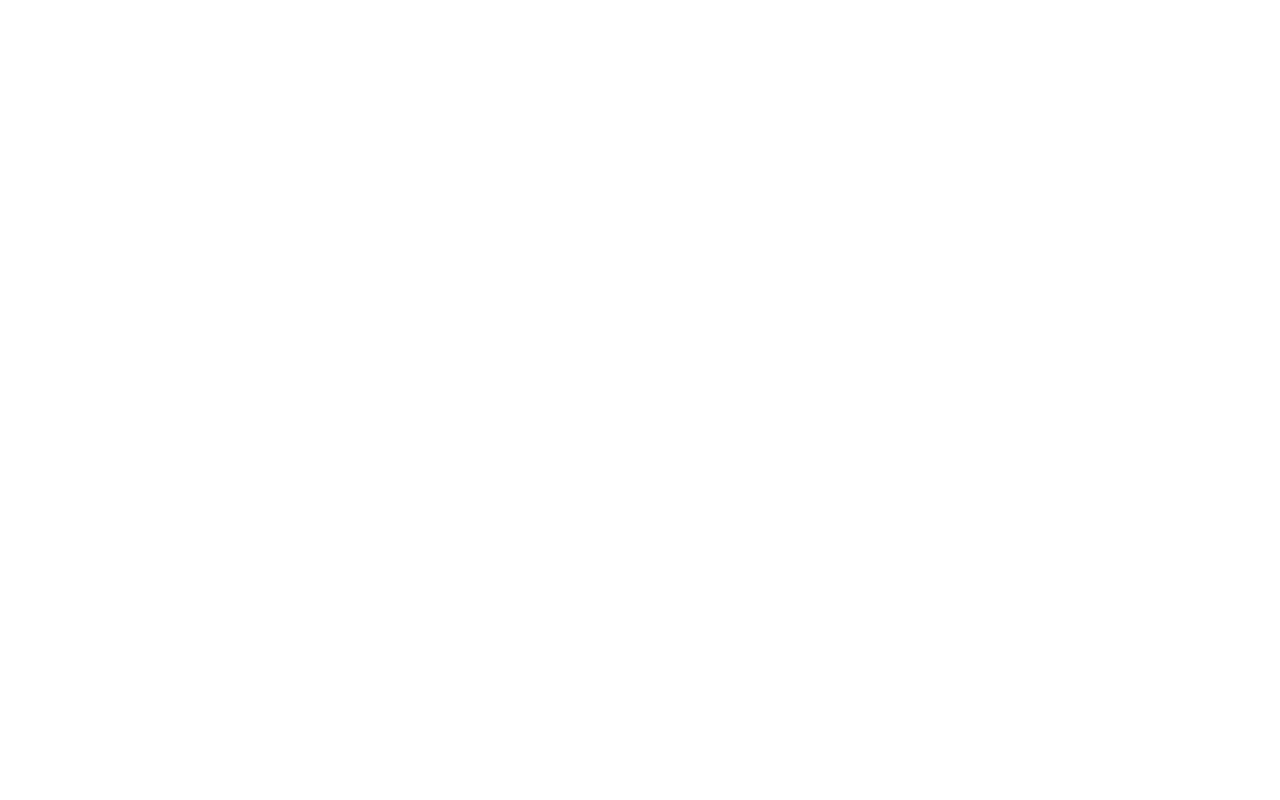
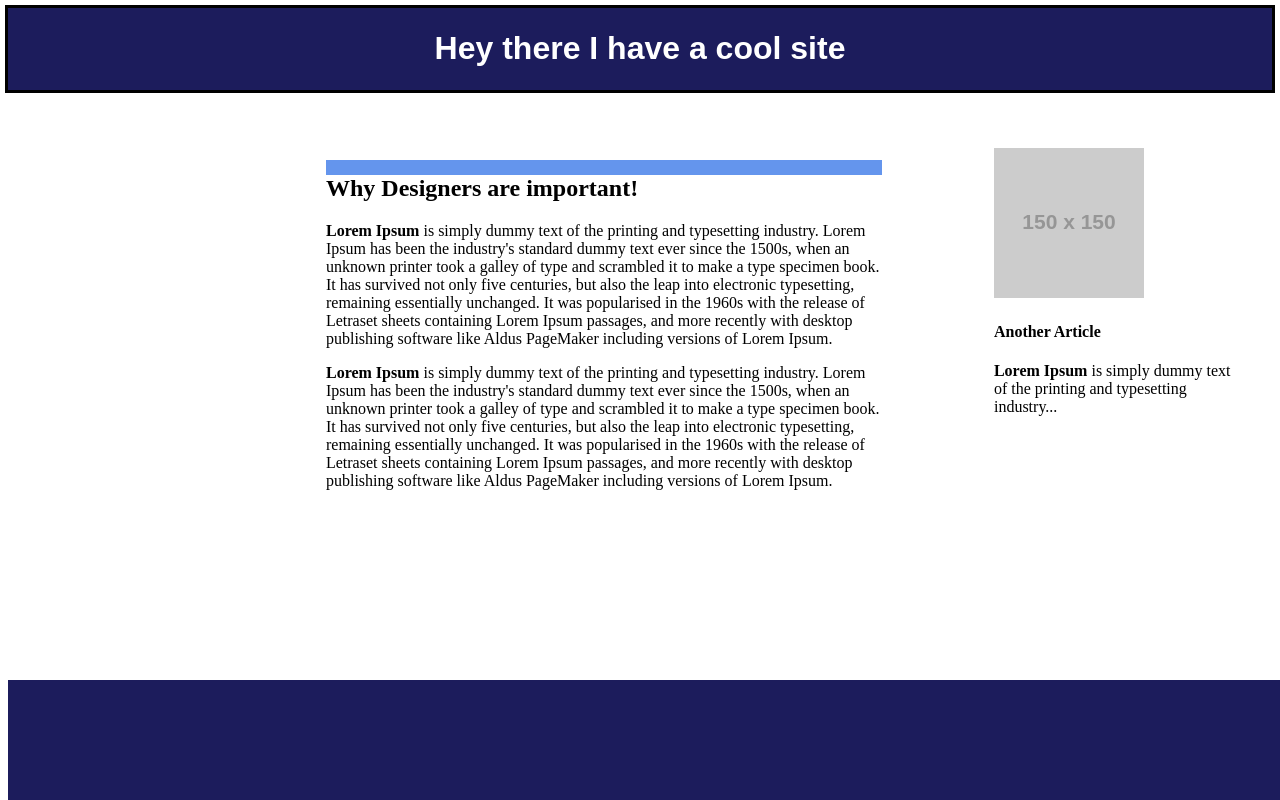
Before and after one commit to clhartman/Day-2-Warmup, a plain HTML site: page index.html in a window 1280 px wide. Drawn offline with Linux system fonts and the light colour scheme; placeholder pictures from the web are drawn by us.

Commit message:
HTML and CSS Updated

```diff
--- a/assets/style.css
+++ b/assets/style.css
@@ -0,0 +1,42 @@
+body {
+  min-height: 95vh;
+}
+
+section {
+    padding-top: 50px;
+    padding-right: 5px;
+    padding-bottom: 50px;
+    padding-left: 299px;
+    margin: 0px 1.5%;
+    width: 44%;
+    float: left;
+}
+
+header {
+    background-color: rgb(28, 28, 92);
+    color: white;
+    text-align: center;
+    font-family: arial;
+    padding: 1px;
+    outline-style: solid;
+    outline-color: black;
+}
+h2 {
+    border-top: 15px solid cornflowerblue;
+}
+
+aside {
+    width: 20%;
+    float: right;
+    margin: 15px 0.5%;
+    border: 16px;
+    padding: 43px 1.5%;
+}
+
+footer {
+    background: rgb(28, 28, 92);
+    position: fixed;
+    width: 100%;
+    bottom: 0;
+    height: 7.5rem;
+}
--- a/index.html
+++ b/index.html
@@ -4,9 +4,37 @@
     <meta charset="UTF-8">
     <meta name="viewport" content="width=device-width, initial-scale=1.0">
     <meta http-equiv="X-UA-Compatible" content="ie=edge">
-    <title>Document</title>
+    <link rel="stylesheet" href="assets/style.css">
+    <title>Such a Cool Site</title>
 </head>
 <body>
+    <header>
+        <h1>Hey there I have a cool site</h1>
+    </header>
+    <div>
 
+        <section>
+        <div class="box">
+        </div>
+        <h2>Why Designers are important!</h2>
+        <p><strong>Lorem Ipsum</strong> is simply dummy text of the printing and typesetting industry. Lorem Ipsum has been the industry's standard dummy text ever since the 1500s, when an unknown printer took a galley of type and scrambled it to make a type specimen book. It has survived not only five centuries, but also the leap into electronic typesetting, remaining essentially unchanged. It was popularised in the 1960s with the release of Letraset sheets containing Lorem Ipsum passages, and more recently with desktop publishing software like Aldus PageMaker including versions of Lorem Ipsum. </p>
+
+        <p><strong>Lorem Ipsum</strong> is simply dummy text of the printing and typesetting industry. Lorem Ipsum has been the industry's standard dummy text ever since the 1500s, when an unknown printer took a galley of type and scrambled it to make a type specimen book. It has survived not only five centuries, but also the leap into electronic typesetting, remaining essentially unchanged. It was popularised in the 1960s with the release of Letraset sheets containing Lorem Ipsum passages, and more recently with desktop publishing software like Aldus PageMaker including versions of Lorem Ipsum. </p>
+        </section>
+    </div>
+    <aside>
+            <img src="https://placehold.it/150x150" alt="Image Here">
+                <h4>Another Article</h4>
+                <p><strong>Lorem Ipsum</strong> is simply dummy text of the printing and typesetting industry...</p>
+        </aside>
+
+
+
+
+    <footer>
+        <div>
+        </div>
+
+    </footer>
 </body>
 </html>
```
